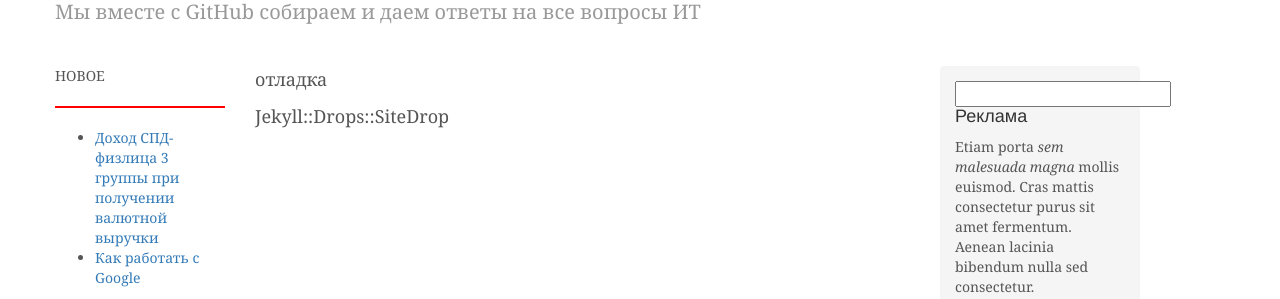
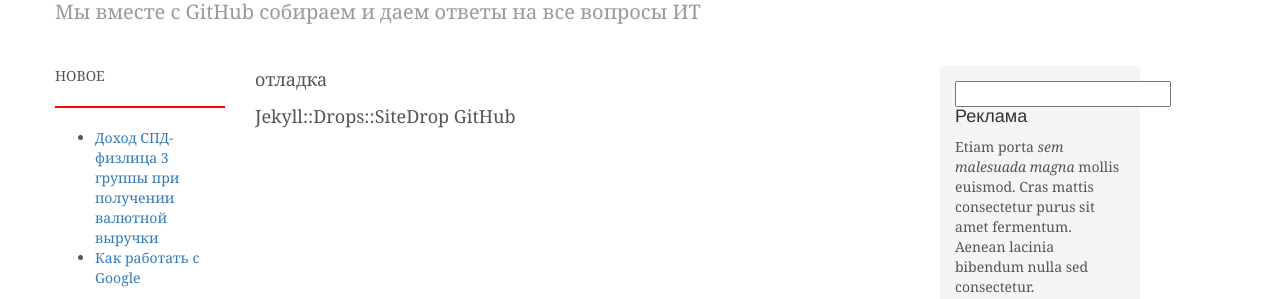
Before and after one commit to itinua/itinua.github.io, a Jekyll site: the page built from content/debug.md, in a window 1280 px wide. Shown: the part 167-466 px from the top of the page. Built offline with Jekyll 4.4.1, drawn with Linux system fonts in a browser that asks for light colours; Markdown is read by kramdown in place of the engine named in the settings; comment, search, counter and statistics services are not loaded.

Commit message:
обновление2

```diff
--- a/content/debug.md
+++ b/content/debug.md
@@ -4,3 +4,4 @@ layout: home
 отладка
 
 {{site}}
+{{site.github}}
```
